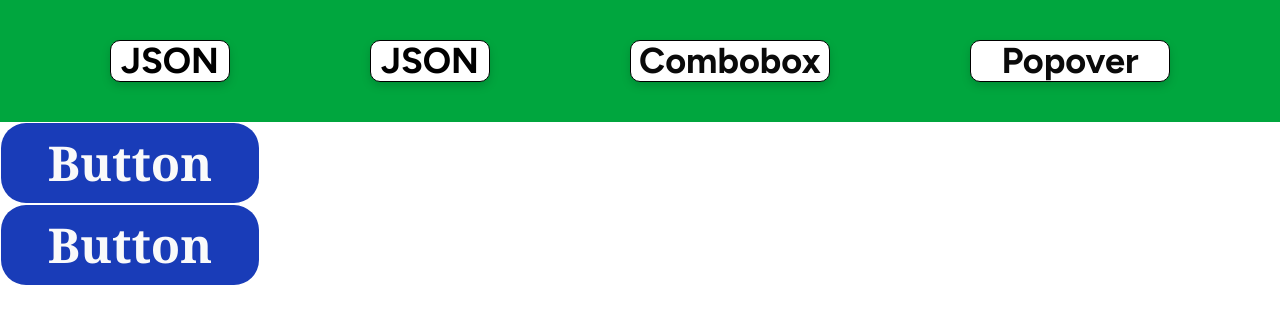
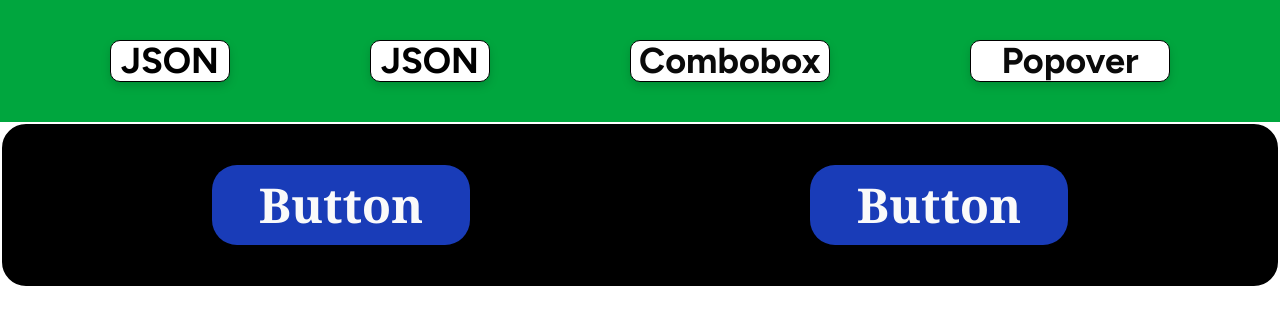
Before and after one commit to yusupovibratbek-coder/dars, a Next.js app: page / in a window 1280 px wide. Shown: the top 324 px of the page. Built offline with nearby package versions, Linux system fonts and the light colour scheme.

Commit message:
yangilandi

```diff
--- a/app/page.tsx
+++ b/app/page.tsx
@@ -15,7 +15,7 @@ export default function Home() {
 
       </div>
 
-      <div>
+      <div className="flex justify-around p-10 bg-black border-white border-2 rounded-4xl ">
         <Button className="text-5xl font-serif font-bold bg-blue-800 flex justify-around p-10 w-65  ">
           <Link href={'/popover'}>Button</Link>
         </Button>
```
